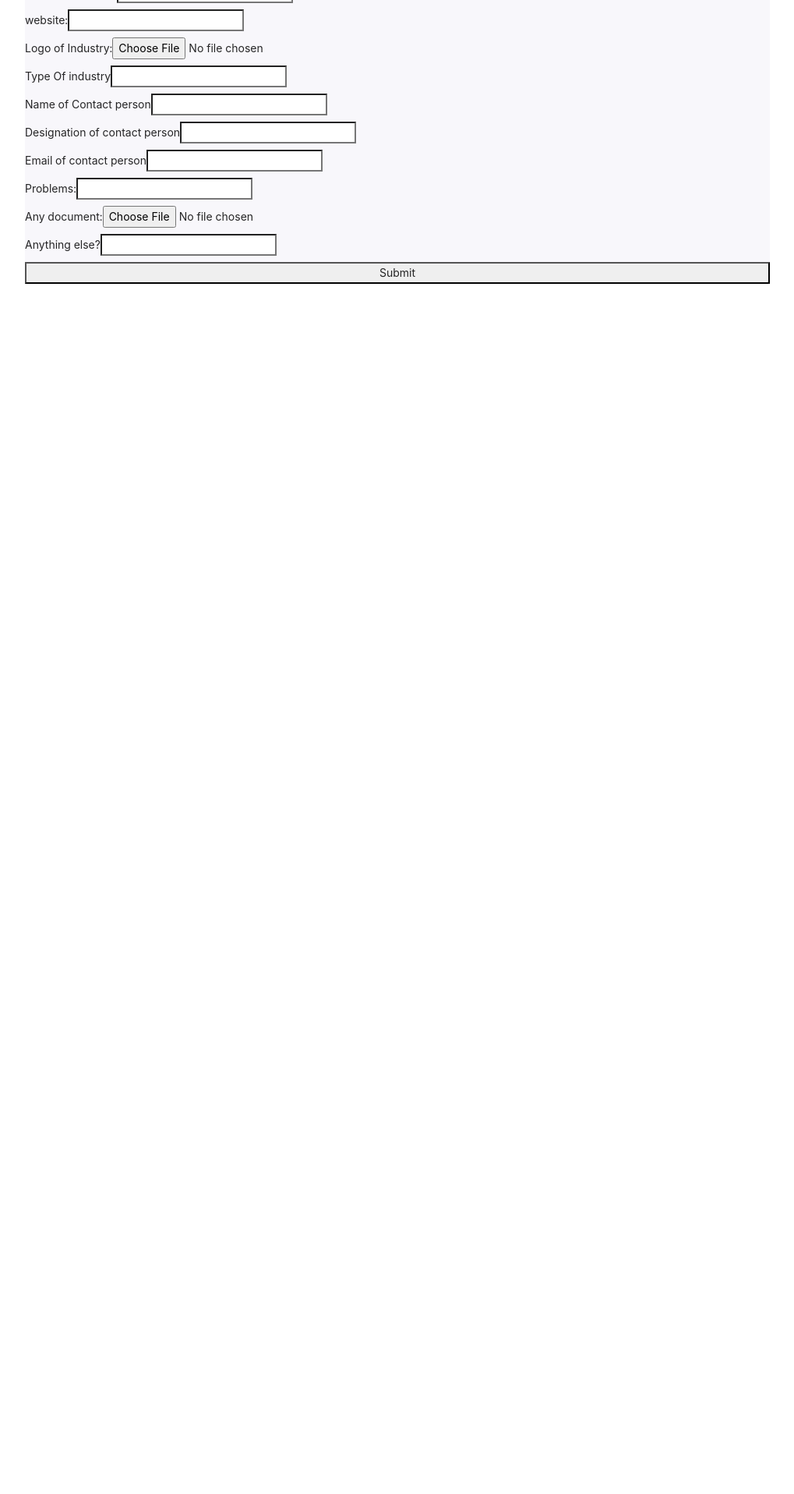
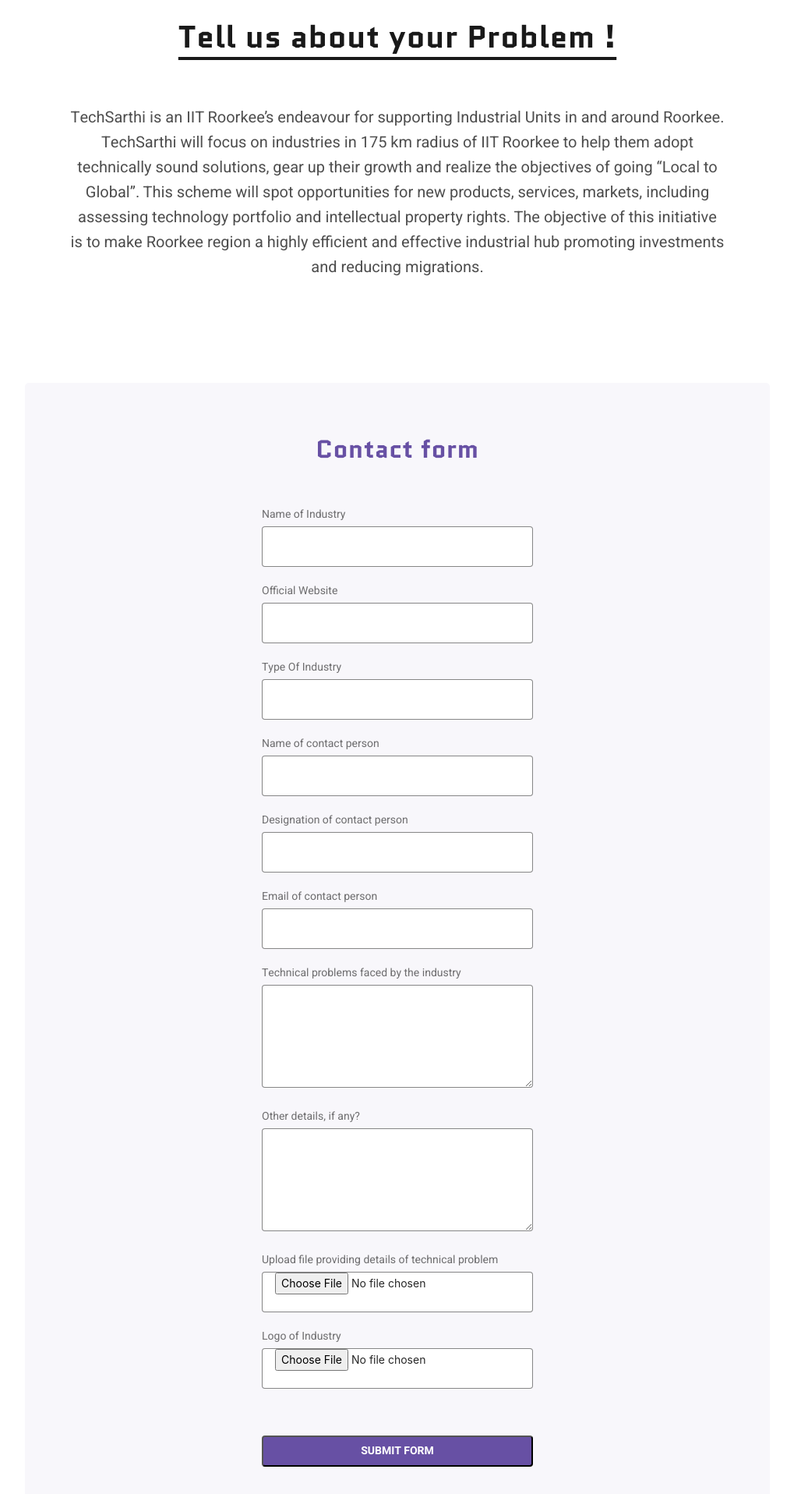
Before and after one commit to Tech-Sarthi/techsarthi-frontend, a React (Create React App) app: page /contact in a window 1280 px wide. Shown: the part 584-2500 px from the top of the page at 78% size, without its empty margins (130-1149 px from the left). Before the commit the page ends 1048 px from the top, so only its background shows below. Built offline with nearby package versions, Linux system fonts and the light colour scheme.

Commit message:
form page created

```diff
--- a/src/components/form/form.js
+++ b/src/components/form/form.js
@@ -34,29 +34,96 @@
 
   return (
     <form className="form" encType="multipart/form-data">
-      <label classname="label">
-        Name of Industry:
+      <div className="form-header">Contact form</div>
+      <div className="field" id="field-1">
+        <div>Name of Industry</div>
         <input
           type="text"
           name="name_of_industry"
           value={values.name_of_industry}
           onChange={handleChange}
         />
-      </label>
-      <label classname="label">
-        {" "}
-        website:
+      </div>
+      <div className="field">
+        <div> Official Website</div>
         <input
           type="text"
           name="website"
           value={values.website}
           onChange={handleChange}
         />
-      </label>
+      </div>
 
-      <label classname="label">
-        {" "}
-        Logo of Industry:
+      <div className="field">
+        <div> Type Of Industry</div>
+        <input
+          type="text"
+          name="type_of_industry"
+          value={values.type_of_industry}
+          onChange={handleChange}
+        />
+      </div>
+
+      <div className="field">
+        <div>Name of contact person</div>
+        <input
+          type="text"
+          name="name_of_contact_person"
+          onChange={handleChange}
+          value={values.name_of_contact_person}
+        />
+      </div>
+      <div className="field">
+        <div>Designation of contact person</div>
+        <input
+          type="text"
+          name="designation_of_contact_person"
+          onChange={handleChange}
+          value={values.designation_of_contact_person}
+        />
+      </div>
+
+      <div className="field">
+        <div>Email of contact person</div>
+        <input
+          type="text"
+          name="email_of_contact_person"
+          onChange={handleChange}
+          value={values.email_of_contact_person}
+        />
+      </div>
+
+      <div className="field">
+        <div>Technical problems faced by the industry</div>
+        <textarea
+          type="text"
+          name="problem_faced"
+          onChange={handleChange}
+          value={values.problem_faced}
+        />
+      </div>
+      <div className="field">
+        <div>Other details, if any?</div>
+        <textarea
+          type="text"
+          name="other_details"
+          onChange={handleChange}
+          value={values.other_details}
+        />
+      </div>
+      <div className="field">
+        <div>Upload file providing details of technical problem</div>
+        <input
+          type="file"
+          accept=".png, .jpg, .jpeg, .pdf"
+          name="problem_details"
+          onChange={handleFile}
+          value={values.problem_details}
+        />
+      </div>
+
+      <div className="field">
+        <div> Logo of Industry</div>
         <input
           type="file"
           accept=".png, .jpg, .jpeg"
@@ -64,78 +131,8 @@
           value={values.industry_logo}
           onChange={handleFile}
         />
-      </label>
-
-      <label classname="label">
-        {" "}
-        Type Of industry
-        <input
-          type="text"
-          name="type_of_industry"
-          value={values.type_of_industry}
-          onChange={handleChange}
-        />
-      </label>
-
-      <label classname="label">
-        Name of Contact person
-        <input
-          type="text"
-          name="name_of_contact_person"
-          onChange={handleChange}
-          value={values.name_of_contact_person}
-        />
-      </label>
-      <label classname="label">
-        Designation of contact person
-        <input
-          type="text"
-          name="designation_of_contact_person"
-          onChange={handleChange}
-          value={values.designation_of_contact_person}
-        />
-      </label>
-
-      <label classname="label">
-        Email of contact person
-        <input
-          type="text"
-          name="email_of_contact_person"
-          onChange={handleChange}
-          value={values.email_of_contact_person}
-        />
-      </label>
-
-      <label classname="label">
-        Problems:
-        <input
-          type="text"
-          name="problem_faced"
-          onChange={handleChange}
-          value={values.problem_faced}
-        />
-      </label>
-      <label classname="label">
-        Any document:
-        <input
-          type="file"
-          accept=".png, .jpg, .jpeg, .pdf"
-          name="problem_details"
-          onChange={handleFile}
-          value={values.problem_details}
-        />
-      </label>
-
-      <label classname="label">
-        Anything else?
-        <input
-          type="text"
-          name="other_details"
-          onChange={handleChange}
-          value={values.other_details}
-        />
-      </label>
-      <button onClick={handleSubmit}>Submit</button>
+      </div>
+      <button onClick={handleSubmit}>SUBMIT FORM</button>
     </form>
   );
 };
--- a/src/components/form/form.scss
+++ b/src/components/form/form.scss
@@ -1,5 +1,64 @@
 .form {
   display: flex;
   flex-direction: column;
+  // margin: 0 auto;
+}
+.form-header {
   margin: 0 auto;
+  margin-top: 60px;
+  margin-bottom: 28px;
+  font-family: "Quantico";
+  font-style: normal;
+  font-weight: 700;
+  font-size: 32px;
+  /* identical to box height, or 178% */
+
+  text-align: center;
+  letter-spacing: 0.02em;
+
+  color: #6750a4;
 }
+.field {
+  margin: 0 304px;
+}
+.field input,
+textarea {
+  margin-top: 4px;
+  width: 100%;
+  height: 52px;
+  background: #ffffff;
+  border: 1px solid rgba(33, 33, 33, 0.54);
+  border-radius: 4px;
+  padding-left: 16px;
+}
+.field div {
+  margin-top: 20px;
+  font-family: "Heebo";
+  font-style: normal;
+  font-weight: 400;
+  font-size: 14px;
+  /* identical to box height */
+
+  display: flex;
+  align-items: center;
+
+  color: rgba(33, 33, 33, 0.64);
+}
+button {
+  margin: 0 304px;
+  margin-top: 60px;
+  margin-bottom: 68px;
+  background: #6750a4;
+  border-radius: 4px;
+  height: 40px;
+  font-family: "Heebo";
+  font-style: normal;
+  font-weight: 700;
+  font-size: 14px;
+  text-align: center;
+
+  color: #ffffff;
+}
+textarea {
+  height: 132px;
+}
--- a/src/pages/contact/Contact.js
+++ b/src/pages/contact/Contact.js
@@ -4,69 +4,31 @@
 import "./contact.scss";
 
 function Contact() {
-  const profList = [
-    {
-      name: "Prof.Amit Chodhary",
-      dept: "West Block, Mechanical and Industrial Department, IIT Roorkee",
-      mail: "amit.choudhary@me.iitr.ac.in",
-      phone: "01332-284696",
-      link: "www.iitr.ac.in",
-      tags: [],
-      src: "D:ProjectTechSarthi-WebsiteclientpublicprofilePic.jpg",
-    },
-    {
-      name: "Prof. Shushil Kumar",
-      dept: "Chemical Engineering Department, IIT Roorkee",
-      mail: "shushil@ch.iitr.ac.in",
-      phone: "01332-284944",
-      link: "www.iitr.ac.in",
-      tags: [],
-      src: "D:ProjectTechSarthi-WebsiteclientpublicprofilePic.jpg",
-    },
-    {
-      name: "Prof. Soma Rohtagi",
-      dept: "Biosciences and Bioengineering Department, IIT Roorkee",
-      mail: "soma.rohatgi@bt.iitr.ac.in",
-      phone: "01332-284831",
-      link: "www.iitr.ac.in",
-      tags: [],
-      src: "D:ProjectTechSarthi-WebsiteclientpublicprofilePic.jpg",
-    },
-    {
-      name: "Prof. Meenakshi Rawat",
-      dept: "Electronics and Communication Engineering Department, IIT Roorkee",
-      mail: "meenakshi.rawat@ece.iitr.ac.in",
-      phone: "01332-284808",
-      link: "www.iitr.ac.in",
-      tags: [],
-      src: "D:ProjectTechSarthi-WebsiteclientpublicprofilePic.jpg",
-    },
-    {
-      name: "Prof. Akshay Dvivedi",
-      dept: "West Block, Mechanical and Industrial Department, IIT Roorkee",
-      mail: "akshaydvivedi@me.iitr.ac.in",
-      phone: "01332-285428",
-      link: "www.iitr.ac.in",
-      tags: [],
-      src: "D:ProjectTechSarthi-WebsiteclientpublicprofilePic.jpg",
-    },
-    {
-      name: "Vishal",
-      dept: "SRIC Department, IIT Roorkee",
-      mail: "vishal.techsarthi@sric.iitr.ac.in",
-      phone: "01332-285378",
-      link: "www.iitr.ac.in",
-      tags: [],
-      src: "D:ProjectTechSarthi-WebsiteclientpublicprofilePic.jpg",
-    },
-  ];
   return (
     <div className="contact">
       <div className="contact-header">
         <Carousell header="TECH SARTHI" name="CONTACT US" height="400px" />
       </div>
+      <div className="contact-description">
+        <div id="title">Tell us about your Problem !</div>
+        <div id="description">
+          TechSarthi is an IIT Roorkee’s endeavour for supporting Industrial
+          Units in and around Roorkee. TechSarthi will focus on industries in
+          175 km radius of IIT Roorkee to help them adopt technically sound
+          solutions, gear up their growth and realize the objectives of going
+          “Local to Global”. This scheme will spot opportunities for new
+          products, services, markets, including assessing technology portfolio
+          and intellectual property rights. The objective of this initiative is
+          to make Roorkee region a highly efficient and effective industrial hub
+          promoting investments and reducing migrations.
+        </div>
+      </div>
       <div className="contact-form">
         <Form />
+      </div>
+      <div className="contact-footer">
+        <img className="logo-iitr" src="/logo-iitr.png" />
+        <img className="logo-175" src="/logo-175.png" />
       </div>
     </div>
   );
--- a/src/pages/contact/contact.scss
+++ b/src/pages/contact/contact.scss
@@ -6,10 +6,47 @@
 .contact-header {
   background-color: green;
 }
+.contact-description {
+  margin: 0 220px;
+  margin-top: 500px;
+}
+#title {
+  font-family: "Quantico";
+  font-style: normal;
+  font-weight: 700;
+  font-size: 40px;
+  text-align: center;
+  letter-spacing: 0.02em;
+  text-decoration: underline;
+  text-underline-offset: 12px;
+
+  color: #191919;
+}
+#description {
+  margin-top: 56px;
+  font-family: "Heebo";
+  font-style: normal;
+  font-weight: 400;
+  font-size: 20px;
+  line-height: 32px;
+
+  display: flex;
+  align-items: center;
+  text-align: center;
+
+  color: rgba(33, 33, 33, 0.8);
+}
 .contact-form {
   margin: 0 162px;
-  margin-top: 460px;
+  margin-top: 132px;
+  margin-bottom: 80px;
   padding: 0 auto;
   background: #f8f7fb;
   border-radius: 5px;
 }
+.contact-footer {
+  height: 236px;
+  background-color: #6750a4;
+  display: flex;
+  justify-content: space-around;
+}
```
Also changed, not shown: public/logo-175.png (added), public/logo-iitr.png (added).
